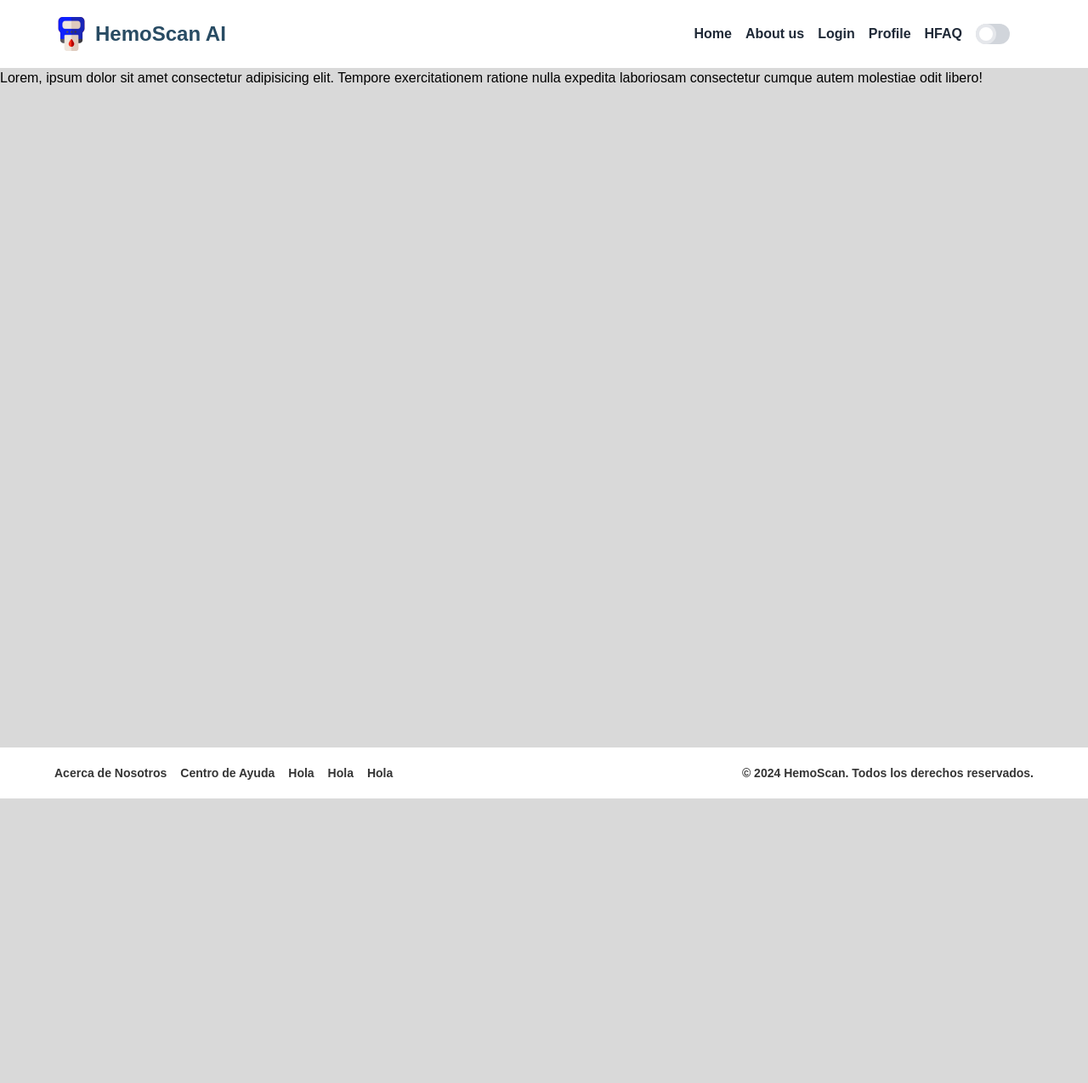
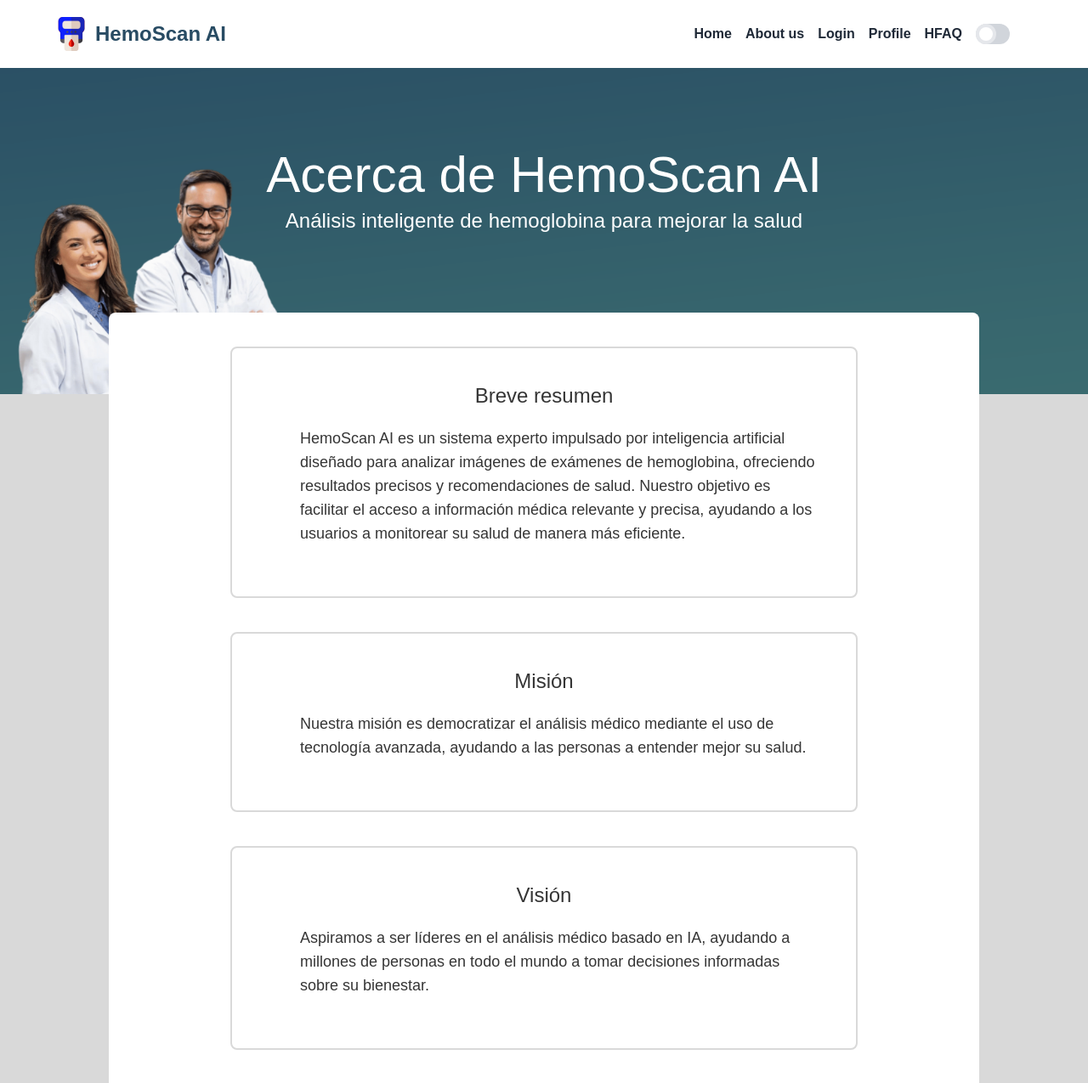
Before and after one commit to JiovannyVega/HemoScan, a React (Vite) app: page /HemoScan/about in a window 1280 px wide. Shown: the top 1275 px of the page at 85% size. Before the commit the page ends 940 px from the top, so only its background shows below. Built offline with nearby package versions, Linux system fonts and the light colour scheme.

Commit message:
Migracion de AboutPage a TW y correcciones menores

```diff
--- a/src/App.jsx
+++ b/src/App.jsx
@@ -1,12 +1,12 @@
 import { BrowserRouter as Router, Routes, Route } from "react-router-dom";
 import Header from "./components/Header";
 import LoginPage from "./pages/LoginPage";
-import About from "./pages/About";
 import Footer from "./components/Footer";
 import ErrorPage from "./pages/ErrorPage";
 import HomePage from "./pages/HomePage";
 import ProfilePage from "./pages/ProfilePage";
 import HFAQPage from "./pages/HFAQPage";
+import AboutPage from "./pages/AboutPage";
 
 function App() {
   return (
@@ -17,7 +17,7 @@ function App() {
           <Routes className="">
             <Route path="/" element={<HomePage />} />
             <Route path="/Login/" element={<LoginPage />} />
-            <Route path="/about/" element={<About />} />
+            <Route path="/about/" element={<AboutPage />} />
             <Route path="/*" element={<ErrorPage />} />
             <Route path="/profile/" element={<ProfilePage />} />
             <Route path="/hfaq/" element={<HFAQPage />} />
--- a/src/pages/About.jsx
+++ /dev/null
@@ -1,13 +0,0 @@
-const About = () => {
-  return (
-    <div className="h-full">
-      <p>
-        Lorem, ipsum dolor sit amet consectetur adipisicing elit. Tempore
-        exercitationem ratione nulla expedita laboriosam consectetur cumque
-        autem molestiae odit libero!
-      </p>
-    </div>
-  );
-};
-
-export default About;
--- /dev/null
+++ b/src/pages/AboutPage.jsx
@@ -0,0 +1,108 @@
+import React from 'react'
+
+const AboutPage = () => {
+    return (
+        <>
+            <div className="flex flex-col items-center p-0 m-0 text-text dark:text-text-dark">
+                <section className="bg-[url('./src/assets/NHP.png')] bg-center bg-cover w-full h-96 ">
+                    <p className="mt-24 text-6xl text-center text-white">Acerca de HemoScan AI</p>
+                    <p className="mt-2 text-2xl text-center text-white">Análisis inteligente de hemoglobina para mejorar la salud</p>
+                </section>
+                <div className="flex flex-col items-center w-4/5 p-5 mb-0 -mt-24 text-center rounded-lg -24 bg-background dark:bg-background-dark">
+                    <div className="w-3/4 p-10 my-5 text-xl border-2 rounded-lg border-hover dark:border-hover-dark">
+                        <h className="text-2xl">Breve resumen</h>
+                        <ul className="my-5 text-left">
+                            <li className="my-5">
+                                <li className="ml-10 text-lg">HemoScan AI es un sistema experto impulsado por inteligencia artificial diseñado para analizar imágenes de exámenes de hemoglobina, ofreciendo resultados precisos y recomendaciones de salud. Nuestro objetivo es facilitar el acceso a información médica relevante y precisa, ayudando a los usuarios a monitorear su salud de manera más eficiente.</li>
+                            </li>
+                        </ul>
+                    </div>
+                    <div className="w-3/4 p-10 my-5 text-xl border-2 rounded-lg border-hover dark:border-hover-dark">
+                        <h className="text-2xl">Misión</h>
+                        <ul className="my-5 text-left">
+                            <li className="my-5">
+                                <li className="ml-10 text-lg">Nuestra misión es democratizar el análisis médico mediante el uso de tecnología avanzada, ayudando a las personas a entender mejor su salud.</li>
+                            </li>
+                        </ul>
+                    </div>
+                    <div className="w-3/4 p-10 my-5 text-xl border-2 rounded-lg border-hover dark:border-hover-dark">
+                        <h className="text-2xl">Visión</h>
+                        <ul className="my-5 text-left">
+                            <li className="my-5">
+                                <li className="ml-10 text-lg">Aspiramos a ser líderes en el análisis médico basado en IA, ayudando a millones de personas en todo el mundo a tomar decisiones informadas sobre su bienestar.</li>
+                            </li>
+                        </ul>
+                    </div>
+                    <div className="w-3/4 p-10 my-5 text-xl border-2 rounded-lg border-hover dark:border-hover-dark">
+                        <h className="text-2xl">Nuestro equipo</h>
+                        <ul className="my-5 text-left">
+                            <li className="my-5">
+                                <li className="ml-10 text-lg">El equipo de HemoScan AI está compuesto por desarrolladores, científicos de datos y expertos médicos comprometidos en ofrecer la mejor experiencia posible.</li>
+                            </li>
+                        </ul>
+                        <div className="flex justify-center gap-3">
+                            <div className="mt-2 text-center">
+                                <img src={("./src/assets/Perfil.jpg")} alt="Erick" className="object-cover w-20 h-20 mx-auto border-2 rounded-full item-center border-hover dark:border-hover-dark" />
+                                <p>Erick</p>
+                                <p>Desarrollador FullStack</p>
+                            </div>
+                            <div className="mt-2 text-center">
+                                <img src={("./src/assets/Perfil.jpg")} alt="Nestor" className="object-cover w-20 h-20 mx-auto border-2 rounded-full border-hover dark:border-hover-dark" />
+                                <p>Nestor</p>
+                                <p>Desarrollador Frontend</p>
+                            </div>
+                        </div>
+                    </div>
+                    <div className="w-3/4 p-10 my-5 text-xl border-2 rounded-lg border-hover dark:border-hover-dark">
+                        <h className="text-2xl">Tecnologías</h>
+                        <ul className="my-5 text-left">
+                            <li className="my-5">
+                                <li className="ml-10 text-lg">Frontend: HTML5, Tailwind CSS, JavaScript, React</li>
+                                <li className="ml-10 text-lg">Backend: Python, Flask/Django</li>
+                                <li className="ml-10 text-lg">Base de Datos: MySQL o MongoDB</li>
+                                <li className="ml-10 text-lg">Inteligencia Artificial: TensorFlow, PyTorch</li>
+                                <li className="ml-10 text-lg">Procesamiento de Imágenes: OpenCV, PIL</li>
+                            </li>
+                        </ul>
+                    </div>
+                    <div className="w-3/4 p-10 my-5 text-xl border-2 rounded-lg border-hover dark:border-hover-dark">
+                        <h className="text-2xl">Nuestros valores</h>
+                        <ul className="my-5 text-left">
+                            <li className="my-5">
+                                <li className="ml-10 text-lg">Innovación: Siempre buscamos nuevas formas de mejorar nuestro sistema.</li>
+                                <li className="ml-10 text-lg">Precisión: Nos esforzamos por ofrecer resultados confiables y precisos.</li>
+                                <li className="ml-10 text-lg">Privacidad: Protegemos los datos de nuestros usuarios con los más altos estándares de seguridad.</li>
+                            </li>
+                        </ul>
+                    </div>
+                    <div className="w-3/4 p-10 my-5 text-xl border-2 rounded-lg border-hover dark:border-hover-dark">
+                        <h className="text-2xl">¿Cómo Empezamos?</h>
+                        <ul className="my-5 text-left">
+                            <li className="my-5">
+                                <li className="ml-10 text-lg">HemoScan AI nació de la necesidad de ofrecer una herramienta accesible para que cualquier persona pueda analizar sus niveles de hemoglobina sin necesidad de equipos costosos o difíciles de manejar.</li>
+                            </li>
+                        </ul>
+                    </div>
+                    <div className="w-3/4 p-10 my-5 text-xl border-2 rounded-lg border-hover dark:border-hover-dark">
+                        <h className="text-2xl">Contacto</h>
+                        <ul className="my-5 text-left">
+                            <li className="my-5">
+                                <li className="mt-2 text-lg ">Correo electrónico: </li>
+                                <li className="mt-2 text-lg">Redes sociales: </li>
+                                <li className="mt-2 text-lg">Dirección física: </li>
+                            </li>
+                        </ul>
+                        <form className="flex flex-col max-w-full gap-3 pt-5 text-center">
+                            <input type="text" placeholder="Nombre" required className="w-full p-3 border-2 rounded-md hover:border-hover dark:hover:bg-hover-dark bg-background dark:bg-background-dark" />
+                            <input type="email" placeholder="Correo electrónico" required className="w-full p-3 border-2 hover:border-hover dark:hover:bg-hover-darkrounded-md bg-background dark:bg-background-dark" />
+                            <textarea placeholder="Mensaje" required className="w-full p-3 border-2 rounded-md hover:border-hover dark:hover:bg-hover-dark bg-background dark:bg-background-dark"></textarea>
+                            <button className="p-4 m-2 text-white rounded-md cursor-pointer bg-primary hover:bg-secondary">Enviar</button>
+                        </form>
+                    </div>
+                </div>
+            </div>
+        </>
+    )
+}
+
+export default AboutPage;
--- a/src/pages/HFAQPage.jsx
+++ b/src/pages/HFAQPage.jsx
@@ -4,7 +4,7 @@ const HFAQPage = () => {
     return (
         <>
             <div className="flex flex-col items-center p-0 m-0 text-text dark:text-text-dark">
-                <section className="bg-[url('./src/assets/NHP2.png')] bg-cover w-full h-96">
+                <section className="bg-[url('./src/assets/NHP.png')] bg-center bg-cover w-full h-96">
                     <p className="mt-20 mb-5 text-6xl text-center text-white">¿Como podemos ayudarte?</p>
                     <form class="max-w-md mx-auto">
                         <label for="default-search" class="mb-2 text-sm font-medium text-gray-900 sr-only dark:text-white">Search</label>
```
